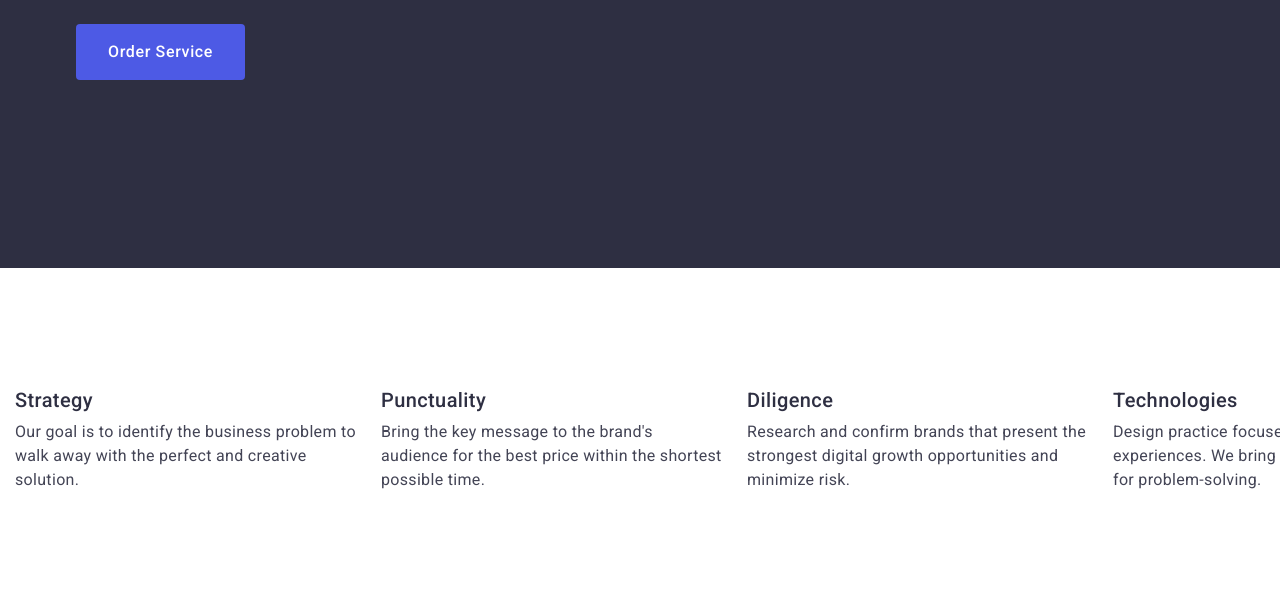
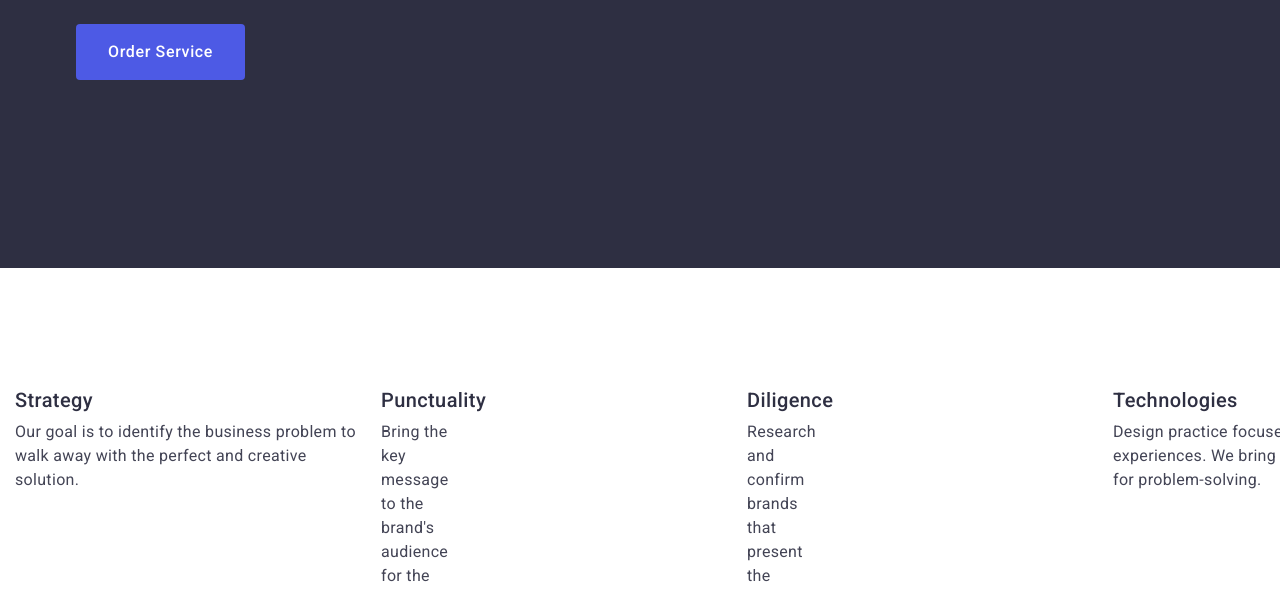
Before and after one commit to kefllr/goit-markup-hw-03, a plain HTML site: page index.html in a window 1280 px wide. Shown: the part 357-948 px from the top of the page. Drawn offline with nearby package versions, Linux system fonts and the light colour scheme.

Commit message:
goit-markup-hw-03

```diff
--- a/css/styles.css
+++ b/css/styles.css
@@ -156,6 +156,9 @@ button:focus{
 .item-advan{
     width: calc((100% - 72px) / 4);
 }
+.q{
+    width: calc((100% - 72px) / 4);
+}
 .title-advan{
     font-weight: 500;
     font-size: 20px;
--- a/index.html
+++ b/index.html
@@ -67,19 +67,19 @@
 
                 <li class="item-advan">
                     <h3 class="title-advan">Punctuality</h3>
-                    <p class="page-advan">
+                    <p class="page-advan q">
                         Bring the key message to the brand's audience for the best price within the shortest possible time.
                     </p>
                 </li>
 
                 <li class="item-advan">
                     <h3 class="title-advan">Diligence</h3>
-                    <p class="page-advan">
+                    <p class="page-advan q">
                         Research and confirm brands that present the strongest digital growth opportunities and minimize risk.
                     </p>
                 </li>
 
-                <li class="item-advan">
+                <li class="item-advan q">
                     <h3 class="title-advan">Technologies</h3>
                     <p class="page-advan">
                         Design practice focused on digital experiences. We bring forth a deep passion for problem-solving.
```
